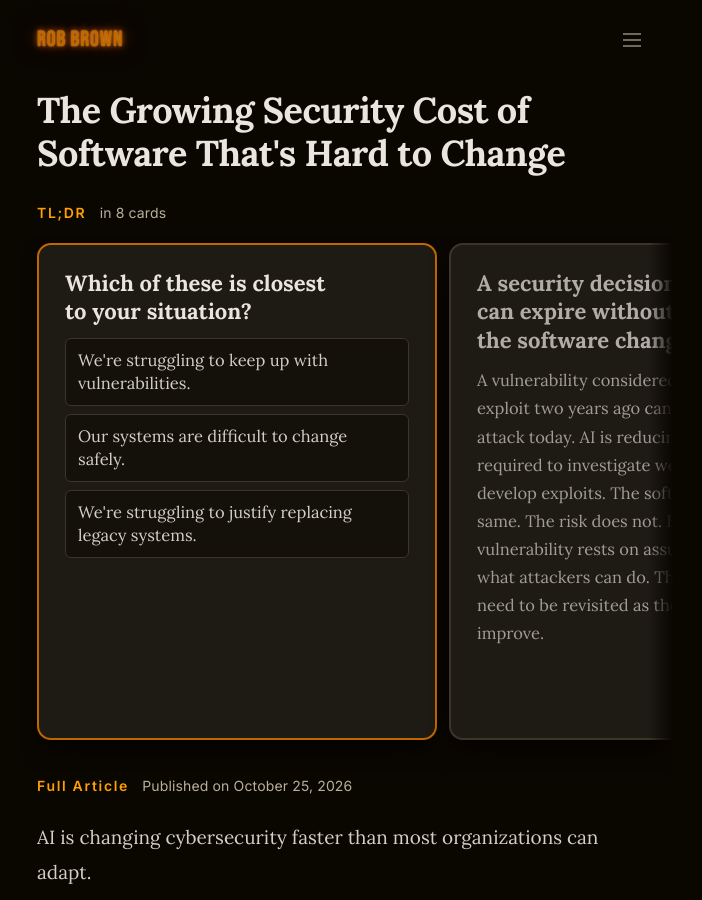
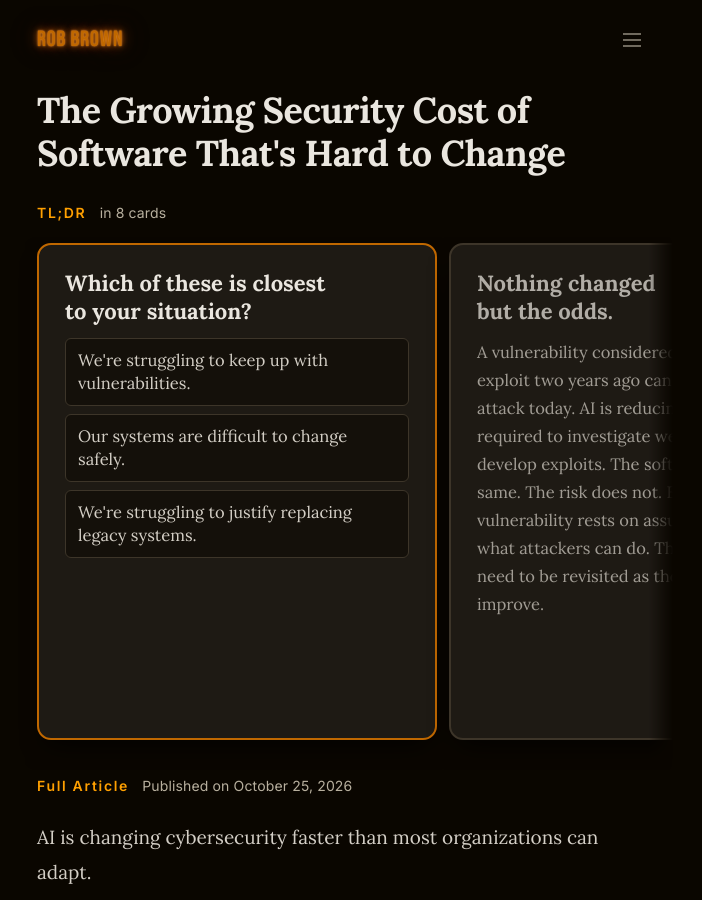
Before and after one commit to RobBrown/robisit, a Jekyll site: the page built from _articles/security-cost-of-hard-to-change-software.md, in a window 1280 px wide and 900 px high. Shown: the whole window, without its empty margins (297-999 px from the left). Built offline with Jekyll 4.4.1, drawn with Linux system fonts in a browser that asks for light colours.

Commit message:
content: retitle security-cost card 1 to "Nothing changed but the odds."

```diff
--- a/_articles/security-cost-of-hard-to-change-software.md
+++ b/_articles/security-cost-of-hard-to-change-software.md
@@ -28,7 +28,7 @@ cards:
   default_anchor: "#old-security-decisions-deserve-another-look"
   insights:
     - id: risk
-      title: "A security decision can expire without the software changing"
+      title: "Nothing changed but the odds."
       body: |
         A vulnerability considered too difficult to exploit two years ago
         can become a practical attack today. AI is reducing the effort
```
